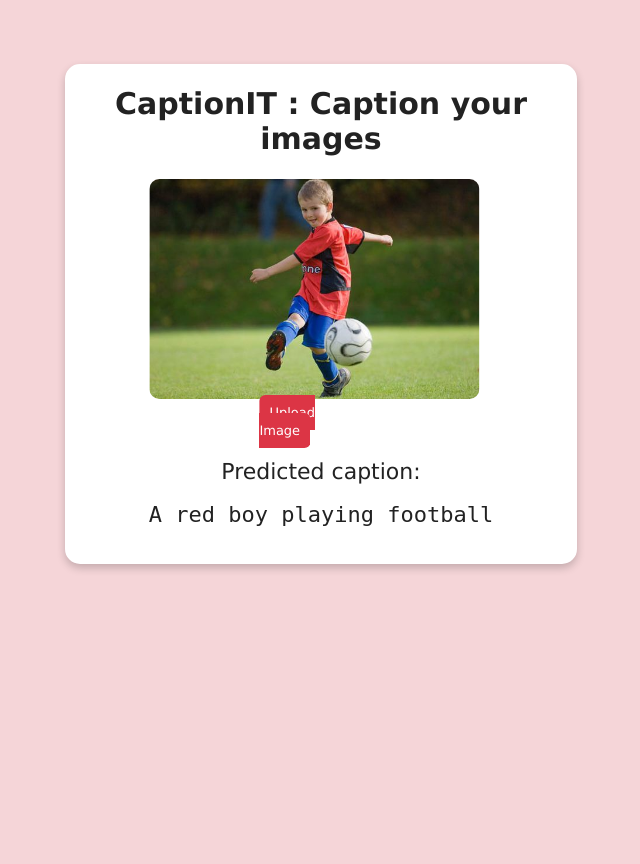
After one commit to mohanmohadikar/CaptionIT, a Flask app: template templates/js/index.html in a window 1280 px wide. The commit adds this page. Shown: the whole page, without its empty margins (319-959 px from the left). Run offline with Flask 2, Linux system fonts and the light colour scheme; the template is opened without the code that fills it, so the values that code supplies are empty.

Commit message:
configure model

```diff
--- a/templates/index.html
+++ b/templates/index.html
@@ -43,7 +43,7 @@
 </style>
 
 <body>
-<div class="container" style="margin: auto;width;40%; text-align: center; margin-top: 70px;  text-transform: uppercase">
+<div class="container" style="margin: auto;width:40%; text-align: center; margin-top: 70px;  text-transform: uppercase">
 
 
   <h3 style="margin: auto;width: 80%; text-align: center; margin-top: 50px;  text-transform: uppercase">Dog or Cat ?</h3>
--- /dev/null
+++ b/templates/js/index.html
@@ -0,0 +1,28 @@
+<!DOCTYPE html>
+<html lang="en">
+<head>
+    <meta charset="UTF-8">
+    <meta name="viewport" content="width=device-width, initial-scale=1.0">
+    <link rel="stylesheet" href="style.css">
+    <title>Document</title>
+</head>
+<body>
+
+    <div class="card">
+        <div class="container">
+            <h1 style="margin-bottom: 5%;">CaptionIT : Caption your images</h1>
+            <div class="profile-pic-div">
+                <img src="junge_fussball.jpg" alt="" id="photo">
+                <div class="imageUploadBtn">
+                    <input type="file" name="" id="file" style="display:none;"/>
+                    <label for="file" class="uploadBtn"> Upload Image</label>
+                </div>
+            </div>
+            <p class="predictedCaption">Predicted caption:</p><br>
+            <p class="predictedText">A red boy playing football</p>
+        </div>
+    </div>
+
+    <script src="index.js"></script>
+</body>
+</html>
--- /dev/null
+++ b/templates/js/index.js
@@ -0,0 +1,35 @@
+//declaring html elements.
+
+const imgDiv = document.querySelector('.profile-pic-div');
+const img = document.querySelector('#photo');
+const file = document.querySelector('#file');
+const uploadBtn = document.querySelector('#uploadBtn');
+const uploadimgBtn = document.querySelector('#uploadimgbtn');
+
+//if user hover on profile div.
+
+imgDiv.addEventListener('mouseenter', function(){
+    //uploadBtn.style.display = "block";
+});
+
+//if we hover out of profile div.
+
+imgDiv.addEventListener('mouseleave', function(){
+    //uploadBtn.style.display = "none";
+});
+
+//when we choose a photo to upload.
+
+file.addEventListener('change', function(){
+    const choosedFile = this.files[0];
+
+    if(choosedFile){
+        const reader = new FileReader();
+
+        reader.addEventListener('load', function(){
+            img.setAttribute('src', reader.result);
+        });
+
+        reader.readAsDataURL(choosedFile);
+    }
+});
--- /dev/null
+++ b/templates/js/style.css
@@ -0,0 +1,97 @@
+img{
+    width: 10%;
+    margin: auto;
+    border-radius: 10px;
+}
+
+*{
+    margin: 0;
+    padding: 0;
+    box-sizing: border-box;
+}
+
+body{
+    height: 100vh;
+    width: 100%;
+    background: rgb(245, 213, 216);
+}
+
+h1{
+    font-family:  Geneva, 'Comic Sans MS', serif, sans-serif;
+    text-align: center;
+    font-size: 30px;
+    color: #222;
+}
+
+
+.card {
+    /* Add shadows to create the "card" effect */
+    box-shadow: 0 4px 8px 0 rgba(0,0,0,0.2);
+    transition: 0.3s;
+    margin: auto;
+    margin-top: 5%;
+    height: 60%;
+    min-height: 500px;
+    width: 40%;
+    min-width: 360px;
+    background-color: #ffffff;
+    border-radius: 15px;
+    border: 2px solid #ffffff;
+  }
+
+  /* On mouse-over, add a deeper shadow */
+  .card:hover {
+    box-shadow: 0 8px 16px 0 rgba(0,0,0,0.2);
+  }
+
+  /* Add some padding inside the card container */
+  .container {
+    padding: 20px 20px;
+  }
+
+.profile-pic-div{
+    height: 220px;
+    width: 330px;
+    position: relative;
+    margin: auto;
+    transform: translate(-2%, 0%);
+}
+
+#photo{
+    height: 100%;
+    width: 100%;
+}
+
+
+.imageUploadBtn{
+    display: block;
+    width: 110px;
+    height: 60px;
+    margin: auto;
+    background-repeat: no-repeat;
+}
+
+.imageUploadBtn .uploadBtn{
+    color: #ffffff;
+    background-color: #dc3545;
+    font-size: small;
+    font-family: Geneva, monospace, sans-serif;
+    border-radius: 6px;
+    padding: 10px;
+    height: 500px;
+  }
+
+.predictedCaption{
+    font-family:  Geneva, 'Comic Sans MS', serif, sans-serif;
+    text-align: center;
+    margin-top: 60px;
+    font-size: 22px;
+    color: #222;
+}
+
+.predictedText{
+    font-family:   monospace, serif, sans-serif;
+    text-align: center;
+    font-size: 22px;
+    color: #222;
+}
```
Also changed, not shown: templates/js/icon512.png (added), templates/js/junge_fussball.jpg (added), templates/js/uploadimg.png (added), 4 other files.
